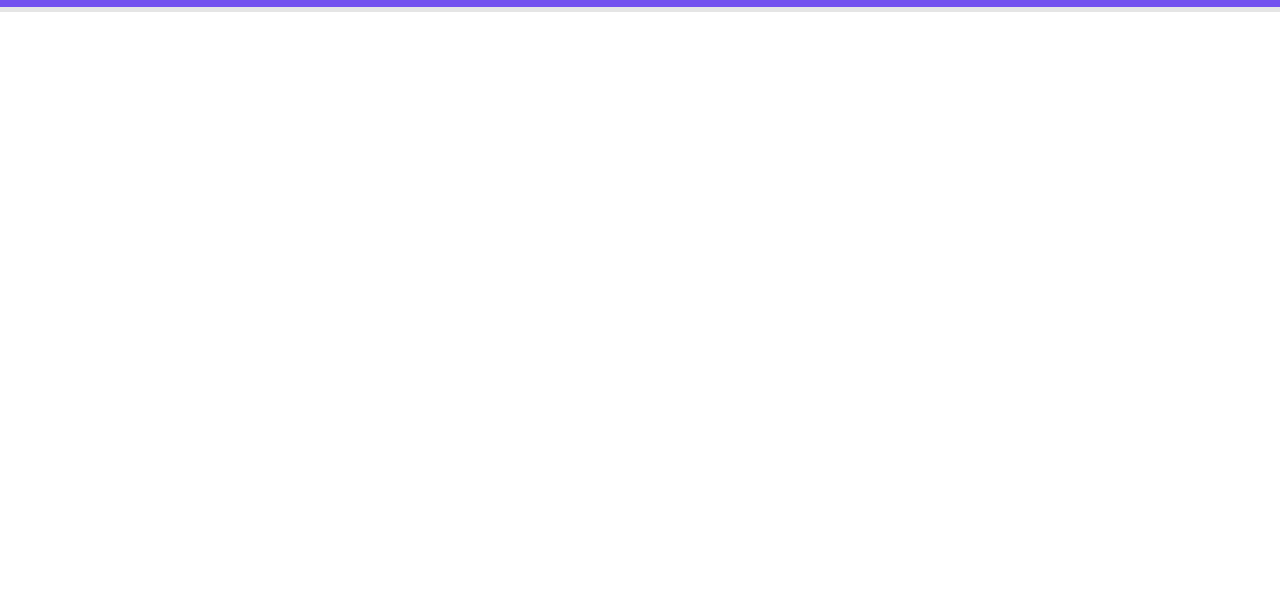
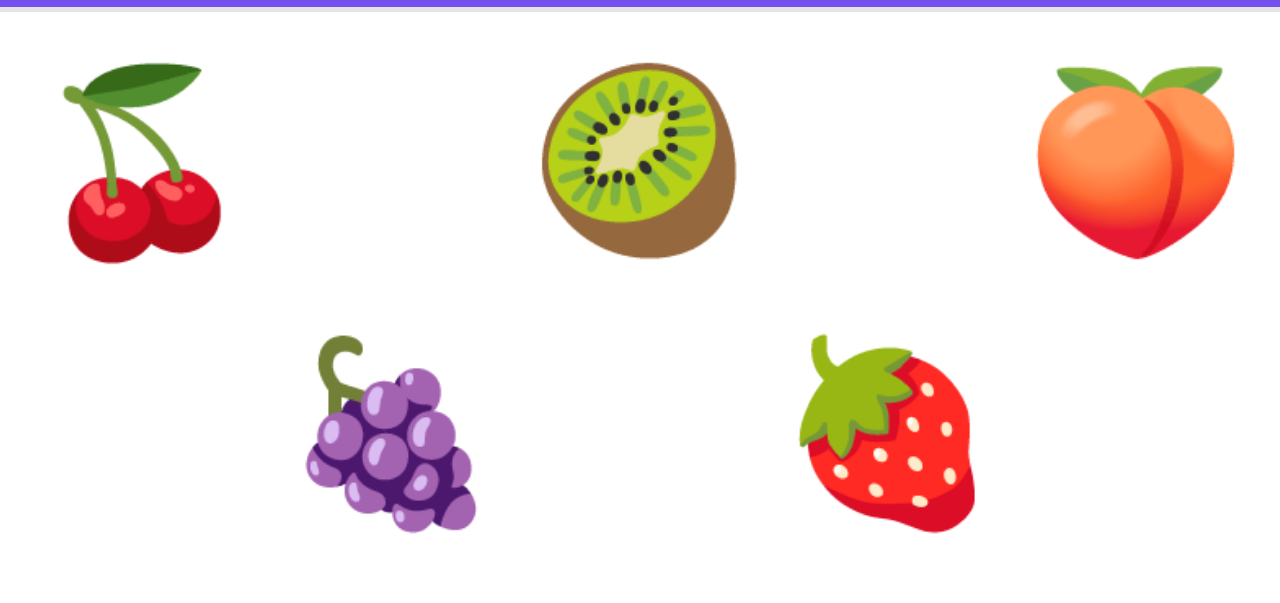
Before and after one commit to wbankowski/reaction-game, a plain HTML site: page index.html in a window 1280 px wide. Shown: the part 137-740 px from the top of the page. Drawn offline with Linux system fonts and the light colour scheme.

Commit message:
Adjusted size of the grid items

```diff
--- a/style.css
+++ b/style.css
@@ -139,9 +139,9 @@ a.button {
 }
 
 .light {
-  font-size: 18.8rem;
+  font-size: 17.8rem;
   text-align: center;
-  visibility: hidden;
+  /* visibility: hidden; */
   cursor: pointer;
 }
 
```
